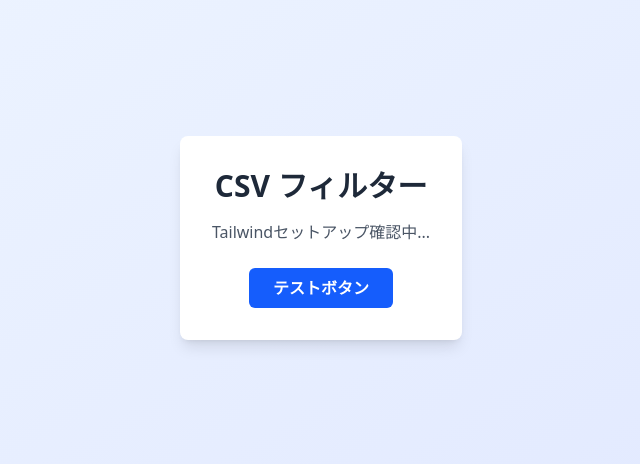
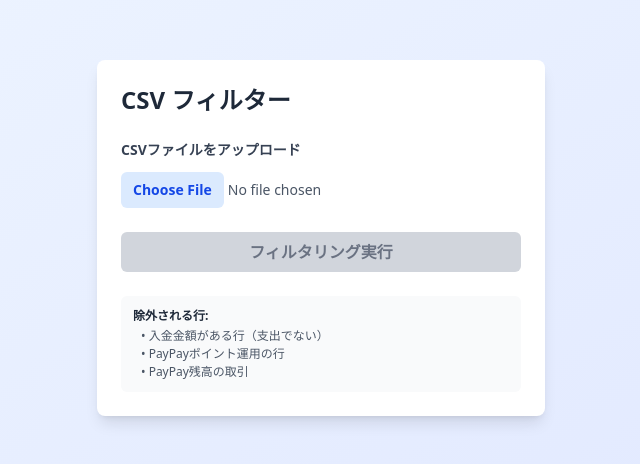
Before and after one commit to 3moonet/csv-converter-paypay2moneyforward, a React (Vite) app: page / in a window 1280 px wide. Shown: the part 162-626 px from the top of the page, without its empty margins (319-959 px from the left). Built offline with nearby package versions, Linux system fonts and the light colour scheme.

Commit message:
Implement CSV filtering

```diff
--- a/src/App.jsx
+++ b/src/App.jsx
@@ -1,14 +1,174 @@
-export default function App() {
+import React, { useState } from "react";
+import { Download } from "lucide-react";
+
+export default function CSVFilter() {
+  const [csvData, setCsvData] = useState("");
+  const [filteredData, setFilteredData] = useState("");
+  const [message, setMessage] = useState("");
+  const [isDownloading, setIsDownloading] = useState(false);
+
+  const handleFileUpload = (event) => {
+    const file = event.target.files[0];
+    if (file) {
+      const reader = new FileReader();
+      reader.onload = (e) => {
+        const text = e.target.result;
+        setCsvData(text);
+        setMessage("ファイルを読み込みました");
+      };
+      reader.readAsText(file, "utf-8");
+    }
+  };
+
+  const filterCSV = () => {
+    if (!csvData.trim()) {
+      setMessage("CSVファイルをアップロードしてください");
+      return;
+    }
+
+    try {
+      const lines = csvData.split("\n").filter((line) => line.trim());
+
+      if (lines.length < 1) {
+        setMessage("データが不足しています");
+        return;
+      }
+
+      const headers = lines[0];
+      const dataLines = lines.slice(1);
+
+      const filteredLines = dataLines.filter((line) => {
+        const hasOutgoing =
+          line.split(",")[1] &&
+          line.split(",")[1].trim() !== "-" &&
+          line.split(",")[1].trim() !== "";
+        const isNotPointInvestment = !line.includes("PayPayポイント運用");
+        const isNotPayPayBalance = !line.includes("PayPay残高");
+        return hasOutgoing && isNotPointInvestment && isNotPayPayBalance;
+      });
+
+      const result = [headers, ...filteredLines].join("\n");
+      setFilteredData(result);
+      setMessage(`✓ フィルタリング完了: ${filteredLines.length}行抽出`);
+    } catch {
+      setMessage("エラーが発生しました");
+    }
+  };
+
+  const downloadCSV = () => {
+    if (!filteredData.trim()) {
+      setMessage("まずフィルタリングを実行してください");
+      return;
+    }
+
+    setIsDownloading(true);
+    try {
+      const BOM = "\uFEFF";
+      const csvWithBOM = BOM + filteredData;
+      const blob = new Blob([csvWithBOM], { type: "text/csv;charset=utf-8;" });
+
+      const url = URL.createObjectURL(blob);
+      const link = document.createElement("a");
+      link.setAttribute("href", url);
+      link.setAttribute("download", "filtered_transactions.csv");
+      link.style.visibility = "hidden";
+
+      document.body.appendChild(link);
+
+      setTimeout(() => {
+        link.click();
+        document.body.removeChild(link);
+        URL.revokeObjectURL(url);
+        setMessage("✓ ダウンロード開始しました");
+        setIsDownloading(false);
+      }, 100);
+    } catch {
+      setMessage("ダウンロードエラーが発生しました");
+      setIsDownloading(false);
+    }
+  };
+
   return (
-    <div className="min-h-screen bg-linear-to-br from-blue-50 to-indigo-100 flex items-center justify-center p-4">
-      <div className="bg-white rounded-lg shadow-lg p-8 text-center">
-        <h1 className="text-3xl font-bold text-gray-800 mb-4">
-          CSV フィルター
-        </h1>
-        <p className="text-gray-600 mb-6">Tailwindセットアップ確認中...</p>
-        <button className="bg-blue-600 hover:bg-blue-700 text-white font-bold py-2 px-6 rounded-md">
-          テストボタン
+    <div className="min-h-screen bg-linear-to-br from-blue-50 to-indigo-100 p-4 flex items-center justify-center">
+      <div className="w-full max-w-md bg-white rounded-lg shadow-lg p-6 space-y-6">
+        {/* タイトル */}
+        <h1 className="text-2xl font-bold text-gray-800">CSV フィルター</h1>
+
+        {/* ファイルアップロード */}
+        <div>
+          <label className="block text-sm font-semibold text-gray-700 mb-3">
+            CSVファイルをアップロード
+          </label>
+          <input
+            type="file"
+            accept=".csv"
+            onChange={handleFileUpload}
+            className="w-full text-sm text-gray-600 file:py-2 file:px-3 file:rounded-md file:border-0 file:bg-blue-100 file:text-blue-700 file:font-semibold cursor-pointer"
+          />
+        </div>
+
+        {/* フィルタリングボタン */}
+        <button
+          onClick={filterCSV}
+          disabled={!csvData.trim()}
+          className={`w-full font-bold py-2 px-4 rounded-md transition ${
+            csvData.trim()
+              ? "bg-blue-600 hover:bg-blue-700 active:bg-blue-800 text-white"
+              : "bg-gray-300 text-gray-500 cursor-not-allowed"
+          }`}
+        >
+          フィルタリング実行
         </button>
+
+        {/* ダウンロードボタン */}
+        {filteredData && (
+          <button
+            onClick={downloadCSV}
+            disabled={isDownloading}
+            className="w-full bg-green-600 hover:bg-green-700 active:bg-green-800 disabled:bg-gray-400 text-white font-bold py-2 px-4 rounded-md transition flex items-center justify-center gap-2"
+          >
+            <Download size={18} />
+            {isDownloading ? "ダウンロード中..." : "CSVをダウンロード"}
+          </button>
+        )}
+
+        {/* メッセージ */}
+        {message && (
+          <div
+            className={`p-3 rounded-md text-sm font-medium text-center ${
+              message.includes("✓")
+                ? "bg-green-100 text-green-800 border border-green-300"
+                : "bg-blue-100 text-blue-800 border border-blue-300"
+            }`}
+          >
+            {message}
+          </div>
+        )}
+
+        {/* 統計 */}
+        {csvData && (
+          <div className="bg-gray-50 p-3 rounded-md text-xs text-gray-600">
+            <p>
+              入力: {csvData.split("\n").filter((l) => l.trim()).length - 1} 行
+            </p>
+            {filteredData && (
+              <p>
+                出力:{" "}
+                {filteredData.split("\n").filter((l) => l.trim()).length - 1} 行
+              </p>
+            )}
+          </div>
+        )}
+
+        {/* 除外される行の説明 */}
+        <div className="bg-gray-50 p-3 rounded-md text-xs text-gray-600 space-y-1">
+          <p className="font-semibold text-gray-800">除外される行:</p>
+          <ul className="space-y-0.5 ml-2">
+            <li>• 入金金額がある行（支出でない）</li>
+            <li>• PayPayポイント運用の行</li>
+            <li>• PayPay残高の取引</li>
+          </ul>
+        </div>
       </div>
     </div>
   );
```
